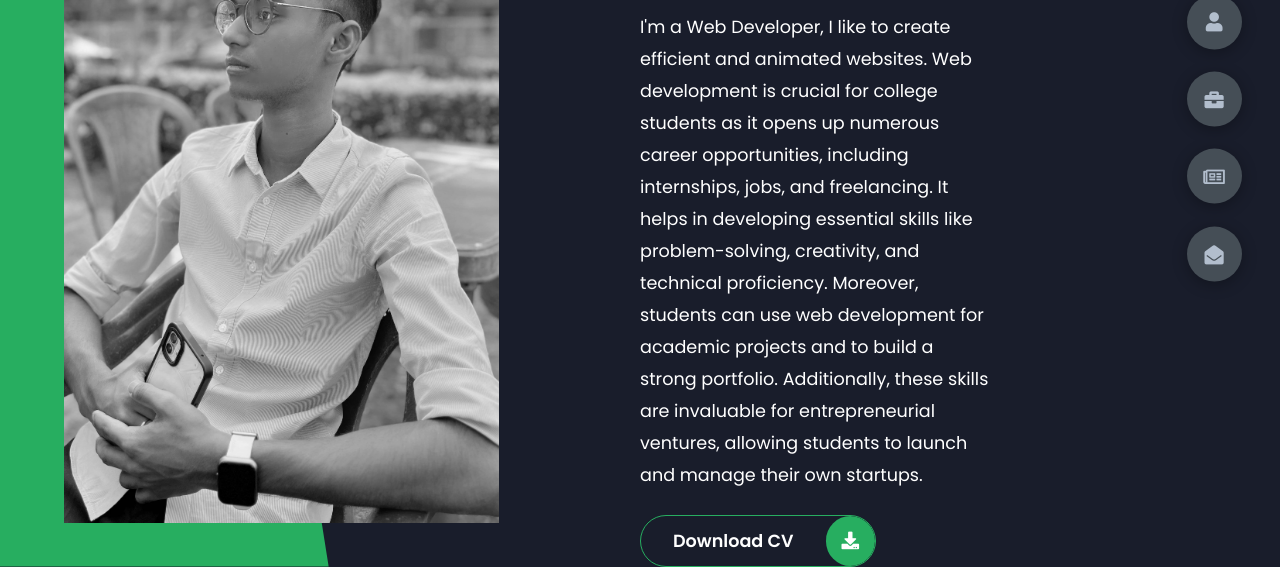
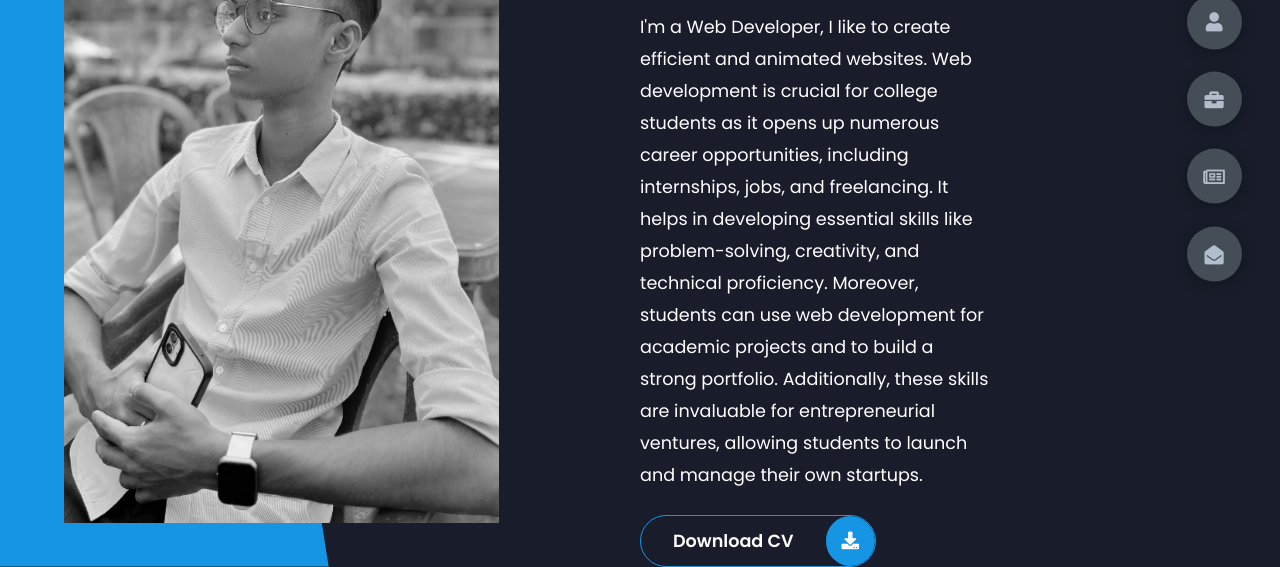
Before and after one commit to BbyBreck/Personal-website, a plain HTML site: page index.html in a window 1280 px wide. Shown: the part 301-868 px from the top of the page. Drawn offline with Linux system fonts and the light colour scheme.

Commit message:
Update styles.css

```diff
--- a/styles/styles.css
+++ b/styles/styles.css
@@ -7,7 +7,7 @@
 
 :root {
   --color-primary: #191d2b;
-  --color-secondary: #27AE60;
+  --color-secondary: #1695e4;
   --color-white: #FFFFFF;
   --color-black: #000;
   --color-grey0: #f8f8f8;
```
